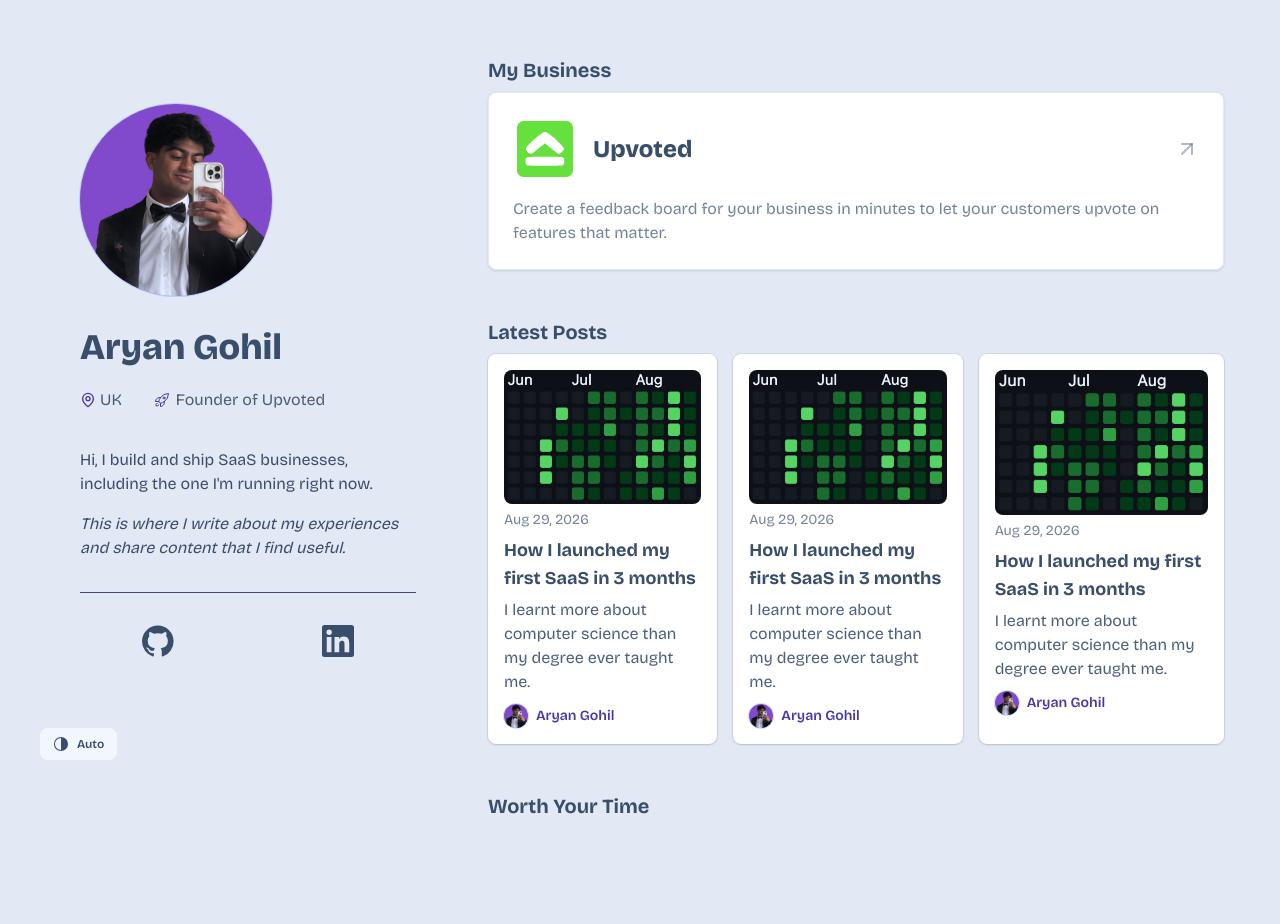
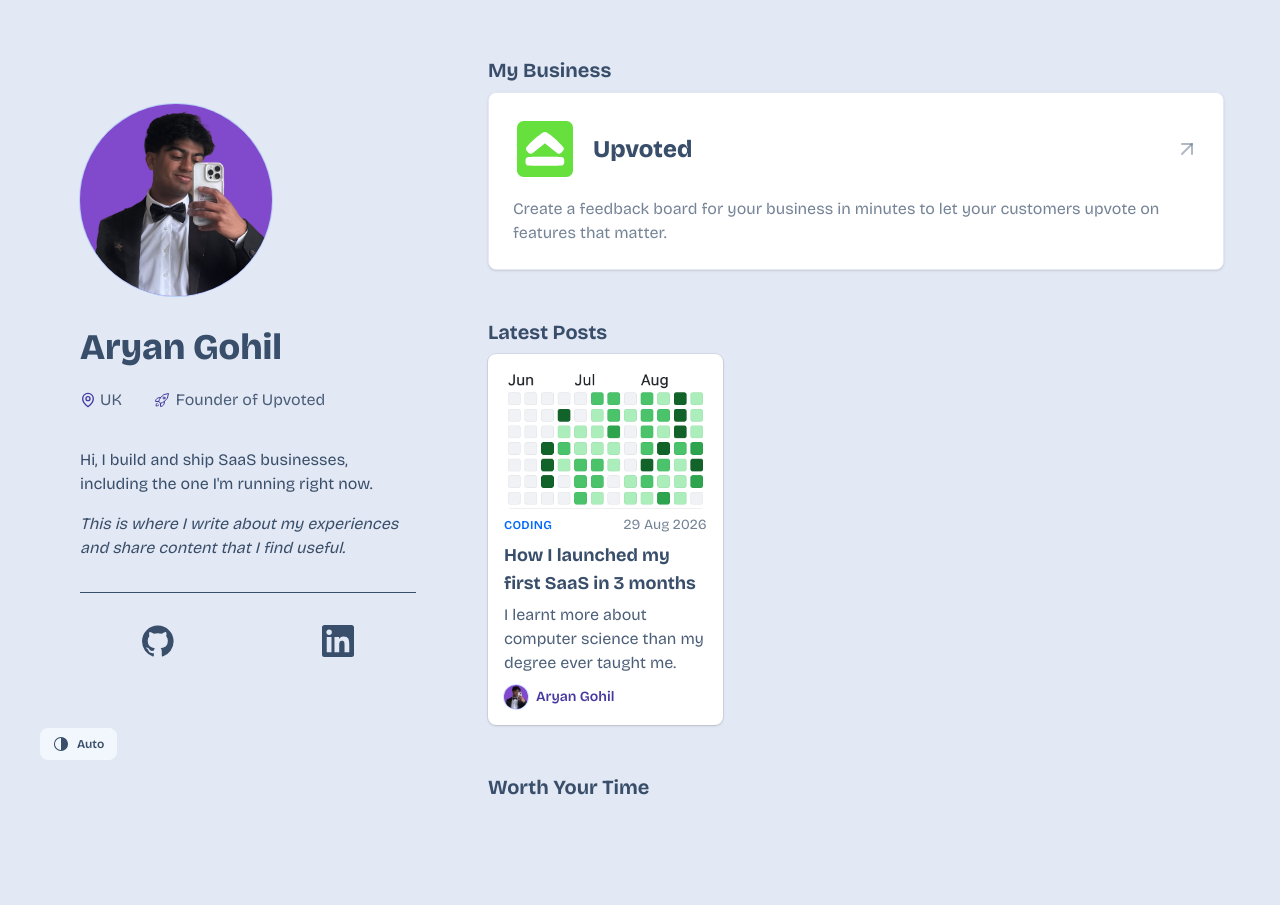
Before and after one commit to aryan-gohil05/personal-website, a Next.js app: page / in a window 1280 px wide. Built offline with nearby package versions, Linux system fonts and the light colour scheme.

Commit message:
Made dynamic blog cards with mdx files to store the blog data

```diff
--- a/app/globals.css
+++ b/app/globals.css
@@ -1,4 +1,5 @@
 @import "tailwindcss";
+@custom-variant dark (&:where([data-theme=night], [data-theme=night] *));
 @plugin "daisyui" {
   themes:
     winter --default,
--- a/components/BlogCard.tsx
+++ b/components/BlogCard.tsx
@@ -1,27 +1,68 @@
 import Image from "next/image";
+import Link from "next/link";
 import BlogIcon from "@/components/BlogIcon";
+import type { Post } from "@/lib/posts";
 
-export default function BlogCard() {
+export default function BlogCard({
+  slug,
+  title,
+  description,
+  date,
+  category,
+  coverImage,
+  coverImageDark,
+}: Post) {
+  const formattedDate = new Date(date).toLocaleDateString("en-GB", {
+    month: "short",
+    day: "numeric",
+    year: "numeric",
+  });
+
   return (
-    <div className="flex flex-col gap-1.5 rounded-lg bg-base-100 p-4 ring-1 ring-base-content/10 shadow-sm transition-all duration-300 hover:-translate-y-1 hover:shadow-xl">
+    <Link
+      href={`/blog/${slug}`}
+      className="flex flex-col gap-1.5 rounded-lg bg-base-100 p-4 ring-1 ring-base-content/10 shadow-sm transition-all duration-300 hover:-translate-y-1 hover:shadow-xl"
+    >
+      {coverImageDark ? (
+        <>
           <Image
-        src="/cover_images/first-saas.png"
-        alt="Blog Cover Image"
+            src={coverImage}
+            alt={title}
+            width={500}
+            height={200}
+            loading="eager"
+            className="rounded-lg dark:hidden"
+          />
+          <Image
+            src={coverImageDark}
+            alt={title}
+            width={500}
+            height={200}
+            loading="eager"
+            className="hidden rounded-lg dark:block"
+          />
+        </>
+      ) : (
+        <Image
+          src={coverImage}
+          alt={title}
           width={500}
           height={200}
           loading="eager"
           className="rounded-lg"
         />
-      <time dateTime="2023-01-01" className="text-sm text-base-content/70">
-        Aug 29, 2026
+      )}
+      <div className="flex items-center justify-between">
+        <span className="text-xs font-semibold uppercase tracking-wide text-primary">
+          {category}
+        </span>
+        <time dateTime={date} className="text-sm text-base-content/70">
+          {formattedDate}
         </time>
-      <h2 className="text-lg font-bold">
-        How I launched my first SaaS in 3 months
-      </h2>
-      <p className="text-base-content/90">
-        I learnt more about computer science than my degree ever taught me.
-      </p>
+      </div>
+      <h2 className="text-lg font-bold">{title}</h2>
+      <p className="text-base-content/90">{description}</p>
       <BlogIcon />
-    </div>
+    </Link>
   );
 }
--- a/components/sections/Blog.tsx
+++ b/components/sections/Blog.tsx
@@ -1,13 +1,16 @@
 import BlogCard from "../BlogCard";
+import { getAllPosts } from "@/lib/posts";
 
-const Blog = () => {
+const Blog = async () => {
+  const posts = await getAllPosts();
+
   return (
     <section>
       <h2 className="text-xl font-bold mb-2">Latest Posts</h2>
-      <div className="grid grid-cols-3 space-x-4">
-        <BlogCard />
-        <BlogCard />
-        <BlogCard />
+      <div className="grid grid-cols-3 gap-4">
+        {posts.map((post) => (
+          <BlogCard key={post.slug} {...post} />
+        ))}
       </div>
     </section>
   );
--- /dev/null
+++ b/content/blog/how-i-launched-my-first-saas-in-3-months.mdx
@@ -0,0 +1,23 @@
+export const metadata = {
+  title: "How I launched my first SaaS in 3 months",
+  description:
+    "I learnt more about computer science than my degree ever taught me.",
+  date: "2026-08-29",
+  category: "Coding",
+  coverImage: "/cover_images/first-saas-light.png",
+  coverImageDark: "/cover_images/first-saas-dark.png",
+};
+
+A lot of late nights to get this out in the world
+
+## Picking the idea
+
+Working on it
+
+## Shipping fast
+
+Working on it
+
+## What I'd do differently
+
+If I started again, I'd talk to users earlier and write far less code before doing it.
--- /dev/null
+++ b/lib/posts.ts
@@ -0,0 +1,45 @@
+import fs from "fs";
+import path from "path";
+import type { ComponentType } from "react";
+
+const POSTS_DIR = path.join(process.cwd(), "content/blog");
+
+export interface PostMetadata {
+  title: string;
+  description: string;
+  date: string;
+  category: string;
+  coverImage: string;
+  coverImageDark?: string;
+}
+
+export interface Post extends PostMetadata {
+  slug: string;
+}
+
+async function importPost(slug: string) {
+  const mod: { default: ComponentType; metadata: PostMetadata } =
+    await import(`../content/blog/${slug}.mdx`);
+  return mod;
+}
+
+export async function getAllPosts(): Promise<Post[]> {
+  const filenames = fs
+    .readdirSync(POSTS_DIR)
+    .filter((filename) => filename.endsWith(".mdx"));
+
+  const posts = await Promise.all(
+    filenames.map(async (filename) => {
+      const slug = filename.replace(/\.mdx$/, "");
+      const { metadata } = await importPost(slug);
+      return { slug, ...metadata };
+    }),
+  );
+
+  return posts.sort((a, b) => (a.date < b.date ? 1 : -1));
+}
+
+export async function getPost(slug: string) {
+  const { default: Content, metadata } = await importPost(slug);
+  return { Content, metadata };
+}
```
Also changed, not shown: public/cover_images/first-saas-dark.png (renamed from public/cover_images/first-saas.png), public/cover_images/first-saas-light.png (renamed from public/cover_images/first-saas-white.png). Lines whose indentation alone changed are shown as unchanged.
